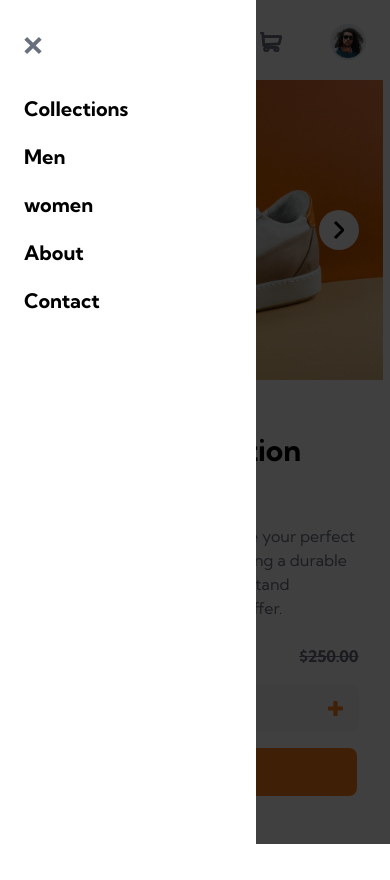
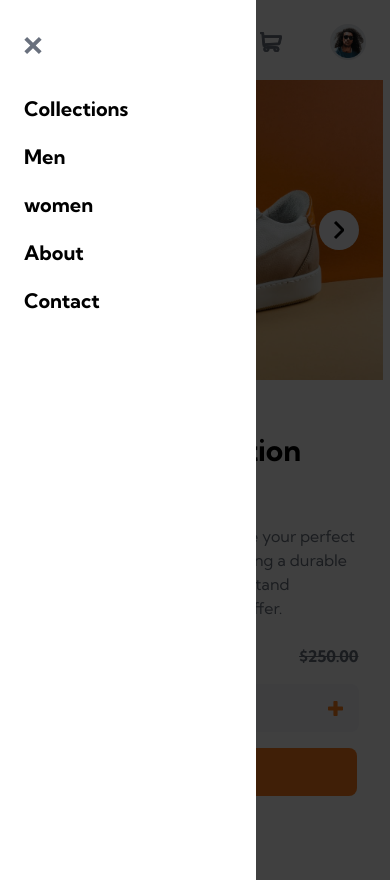
Before and after one commit to Thiago87dev/E-commerce-product-page, a Next.js app: page / in a window 390 px wide. Both pictures are taken after a click on the element 32 px from the left and 44 px from the top of the page. Before the commit the page ends 844 px from the top, so only its background shows below. Built offline with nearby package versions, Linux system fonts and the light colour scheme.

Commit message:
:sparkles: feat: small adjustment in the side menu

```diff
--- a/src/components/Navbar.tsx
+++ b/src/components/Navbar.tsx
@@ -30,8 +30,8 @@ const Navbar = () => {
   return (
     <div className="flex flex-col w-full relative ">
       {activeMenu && (
-        <div className=" bg-colorBlack75opacity lg:hidden w-full z-10 h-screen absolute inset-0">
-          <div className="bg-colorWhite pt-9 pl-6 h-screen w-[16em]">
+        <div className=" bg-colorBlack75opacity lg:hidden w-screen z-10 min-h-[55em] absolute inset-0">
+          <div className="bg-colorWhite pt-9 pl-6 min-h-full w-[16em]">
             <div onClick={closeMenu}>
               <Image
                 alt="close menu"
```
